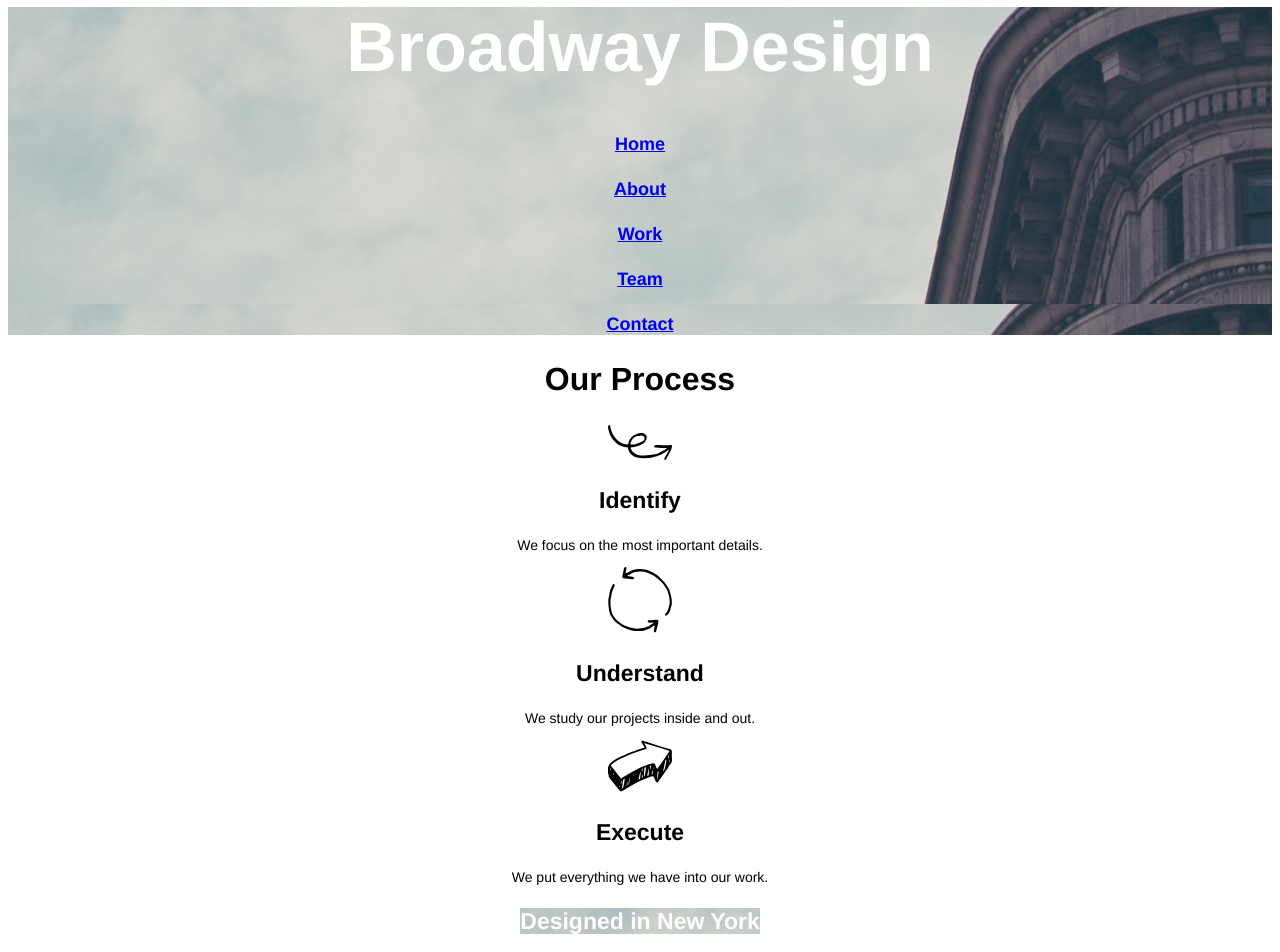
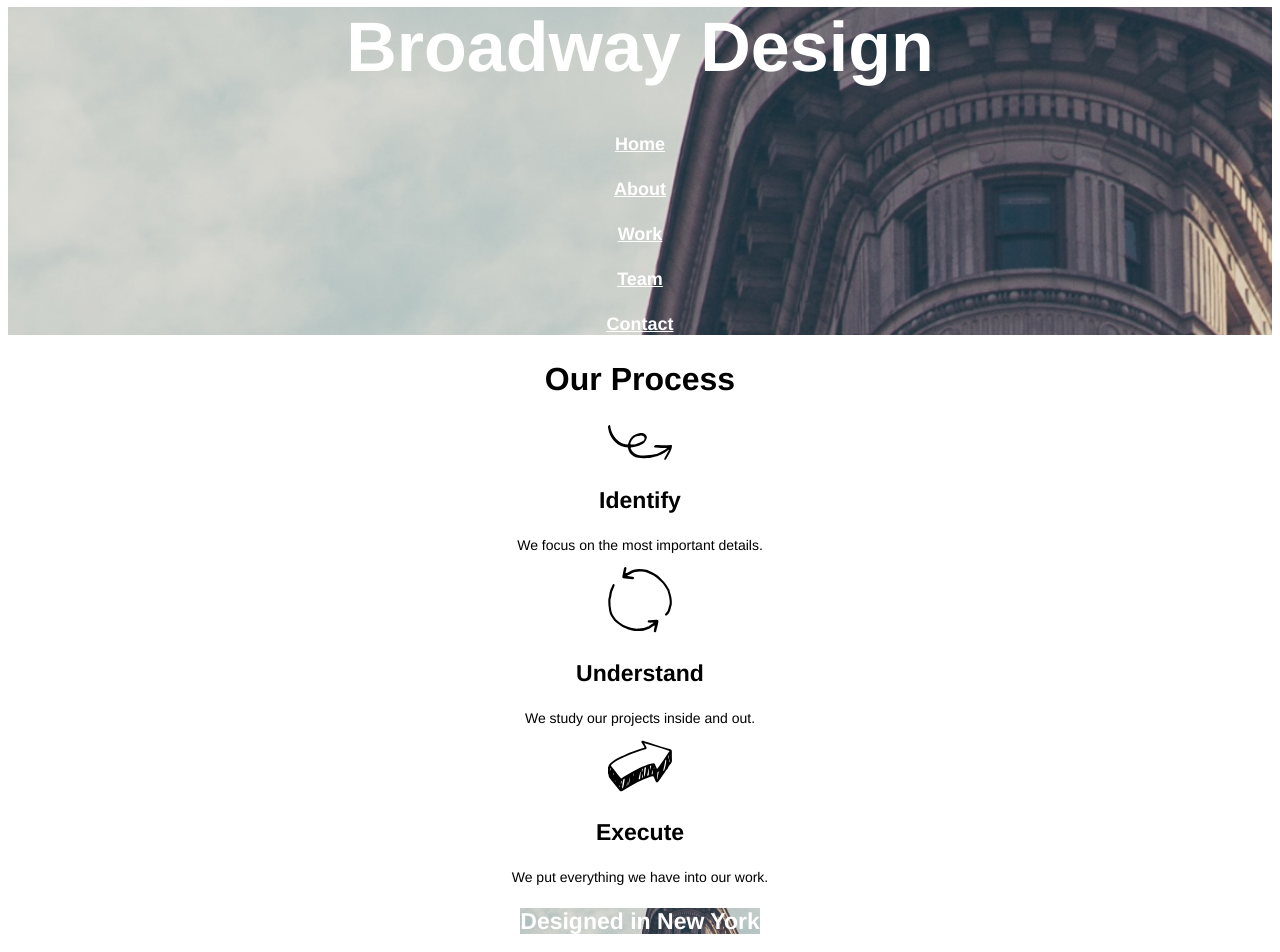
Before and after one commit to glassmanca/broadway, a plain HTML site: page index.html in a window 1280 px wide. Shown: the part 40-992 px from the top of the page. Drawn offline with Linux system fonts and the light colour scheme.

Commit message:
Format background images

```diff
--- a/resources/css/style.css
+++ b/resources/css/style.css
@@ -9,13 +9,16 @@ h1{
   color: white;
 }
 
-h4{
+h4, a{
   font-size: 18px;
   color: white;
 }
 
 #home{
   background-image: url("../images/flatiron.png");
+  background-repeat: no-repeat;
+  background-position: center;
+  background-size: cover;
 }
 
 h2{
@@ -35,6 +38,9 @@ p{
 .break{
   color: white;
   background-image: url("../images/flatiron.png");
+  background-repeat: no-repeat;
+  background-position: center;
+  background-size: cover;
 }
 
 #footer{
```
